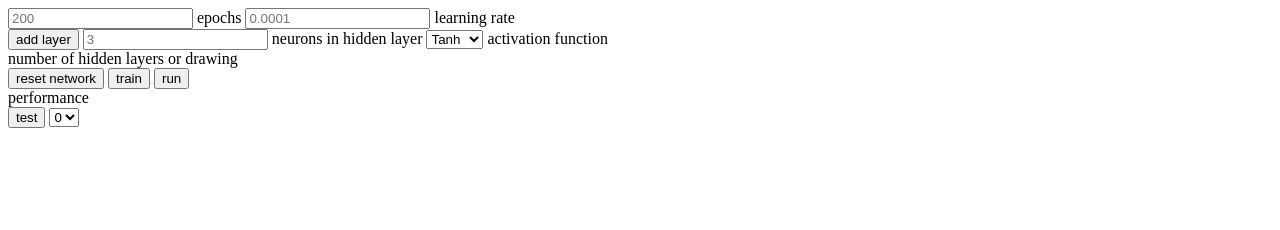
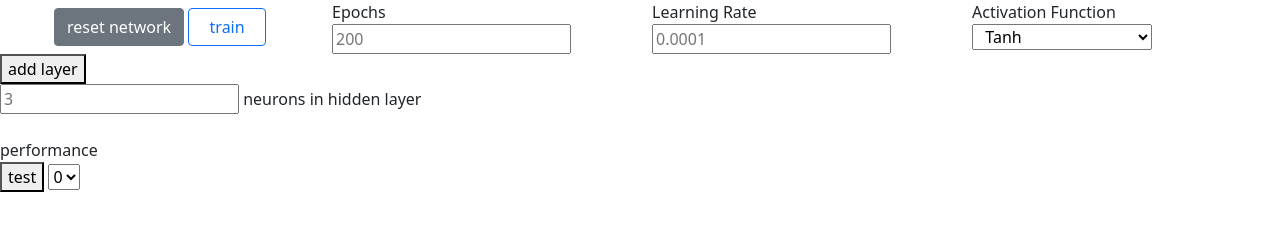
Before and after one commit to runtime-terror-HR/Classifying-Arabic-digit-with-a-multi-layer-perceptron, a plain HTML site: page index.html in a window 1280 px wide. Drawn offline with nearby package versions, Linux system fonts and the light colour scheme.

Commit message:
noise & network graph

```diff
--- a/index.html
+++ b/index.html
@@ -7,35 +7,80 @@
 
     <meta name="viewport" content="width=device-width, initial-scale=1.0" />
 
+    <!-- Bootstrap CSS -->
+    <link href="https://cdn.jsdelivr.net/npm/bootstrap@5.0.0-beta1/dist/css/bootstrap.min.css" rel="stylesheet"
+        integrity="sha384-giJF6kkoqNQ00vy+HMDP7azOuL0xtbfIcaT9wjKHr8RbDVddVHyTfAAsrekwKmP1" crossorigin="anonymous">
+
     <link rel="stylesheet" type="text/css" href="CSS/style.css" />
 
     <script src="scripts/neuron.js"></script>
     <script src="scripts/layer.js"></script>
     <script src="scripts/train.js"></script>
     <script src="scripts/main.js"></script>
+    <script type="application/javascript" src="scripts\drawNetwork.js"></script>
+
 
 </head>
+
 <body>
-    <div class="main" >
+    <div class="container-fluid controls">
+        <div class="row align-items-center">
+            <div class="col-3" style="text-align: center;">
+                <!-- <div class="row">&nbsp;</div> -->
+                <button id="reset" onclick="location.reload();" class="btn btn-secondary">reset network</button>
+                <button id="train" onclick="train_network()" class="btn btn-outline-primary">&nbsp; train
+                    &nbsp;</button>
+                <!-- <button id="run" onclick="run()">&nbsp; run &nbsp;</button> -->
+            </div>
+            <div class="col-9">
 
-       <input type="number" id="epochs" placeholder="200" > epochs
-       <input type="number" id="rate" placeholder="0.0001" > learning rate
-       <div>
-           <button id="addlayer" onclick="addLayer()">add layer</button>
-           <input type="number" id="num" placeholder="3"> neurons in hidden layer
+                <div class="row">
 
-           <select name="activation function" id="activation">
-            <option value="tanh" selected>Tanh</option>
-            <option value="relu">ReLU</option>
-          </select>
-          activation function
+                    <div class="col funcLabel">
+                        Epochs
+                    </div>
+                    <div class="col funcLabel">
+                        Learning Rate
+                    </div>
+                    <div class="col funcLabel">
+                        Activation Function
                     </div>
 
-       <div> number of hidden layers or drawing </div>
+                </div>
 
-       <button id="reset" onclick="location.reload();" >reset network</button>
-       <button id="train" onclick="train_network()"> train </button>
-       <button id="run" onclick="run()"> run </button>
+                <div class="row">
+                    <div class="col">
+                        <input type="number" id="epochs" placeholder="200">
+                        <!-- epochs -->
+                    </div>
+                    <div class="col">
+                        <input type="number" id="rate" placeholder="0.0001">
+                        <!-- learning rate -->
+                    </div>
+
+                    <div class="col">
+                        <select name="activation function" id="activation" style="width: 180px;">
+                            <option value="tanh" selected>&nbsp; Tanh &nbsp;&nbsp;&nbsp;</option>
+                            <option value="relu">&nbsp; ReLU &nbsp;&nbsp;&nbsp;</option>
+                        </select>
+                        <!-- activation function -->
+                    </div>
+
+
+
+
+                </div>
+            </div>
+        </div>
+    </div>
+
+    <div>
+        <button id="addlayer" onclick="addLayer()">add layer</button> <br>
+        <input type="number" id="num" placeholder="3"> neurons in hidden layer
+    </div>
+    <!-- <div> number of hidden layers or drawing </div> -->
+
+    <br>
 
     <div id="performance">
         performance
@@ -59,13 +104,14 @@
 
     <div id="output"></div>
 
+    <canvas id="myCanvas" width="800" height="500"></canvas>
 
 
 
 
-    </div>
+
+
 
 </body>
 
-
 </html>
```
Lines whose indentation alone changed are shown as unchanged.
